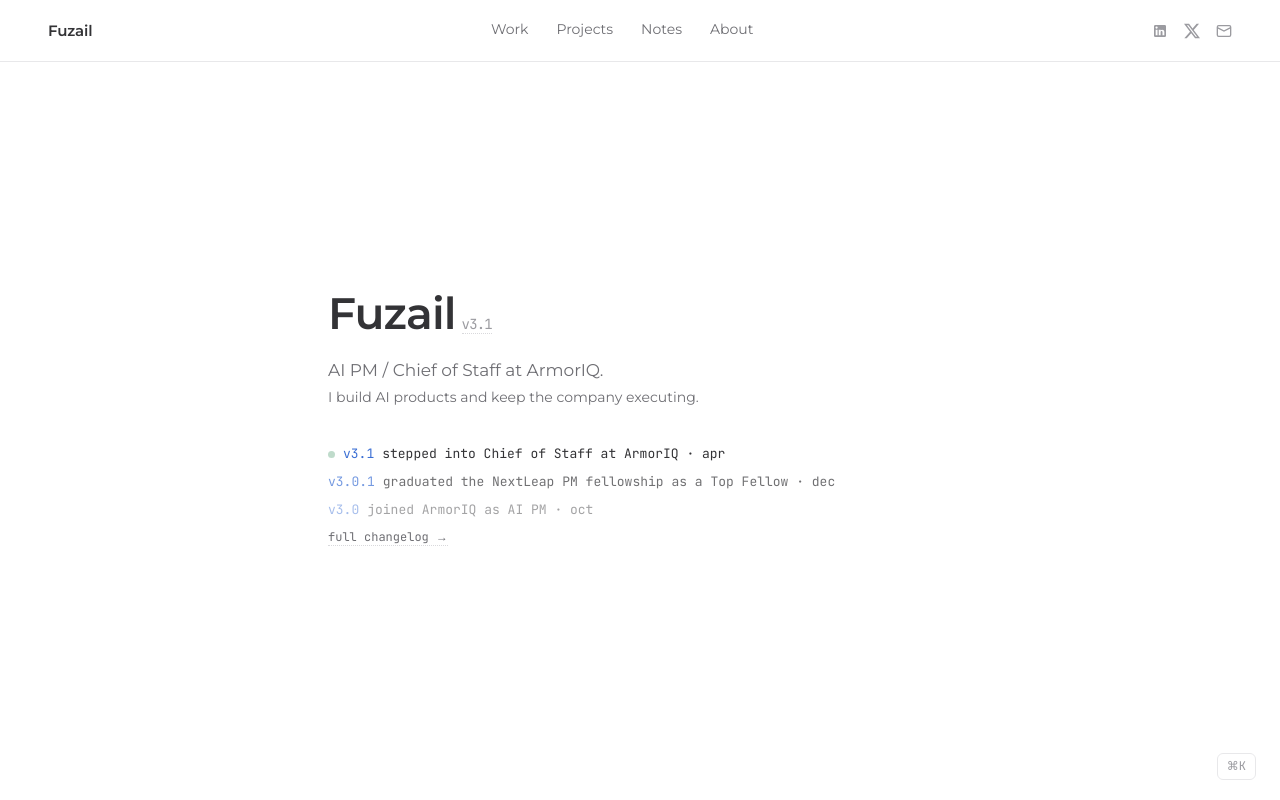
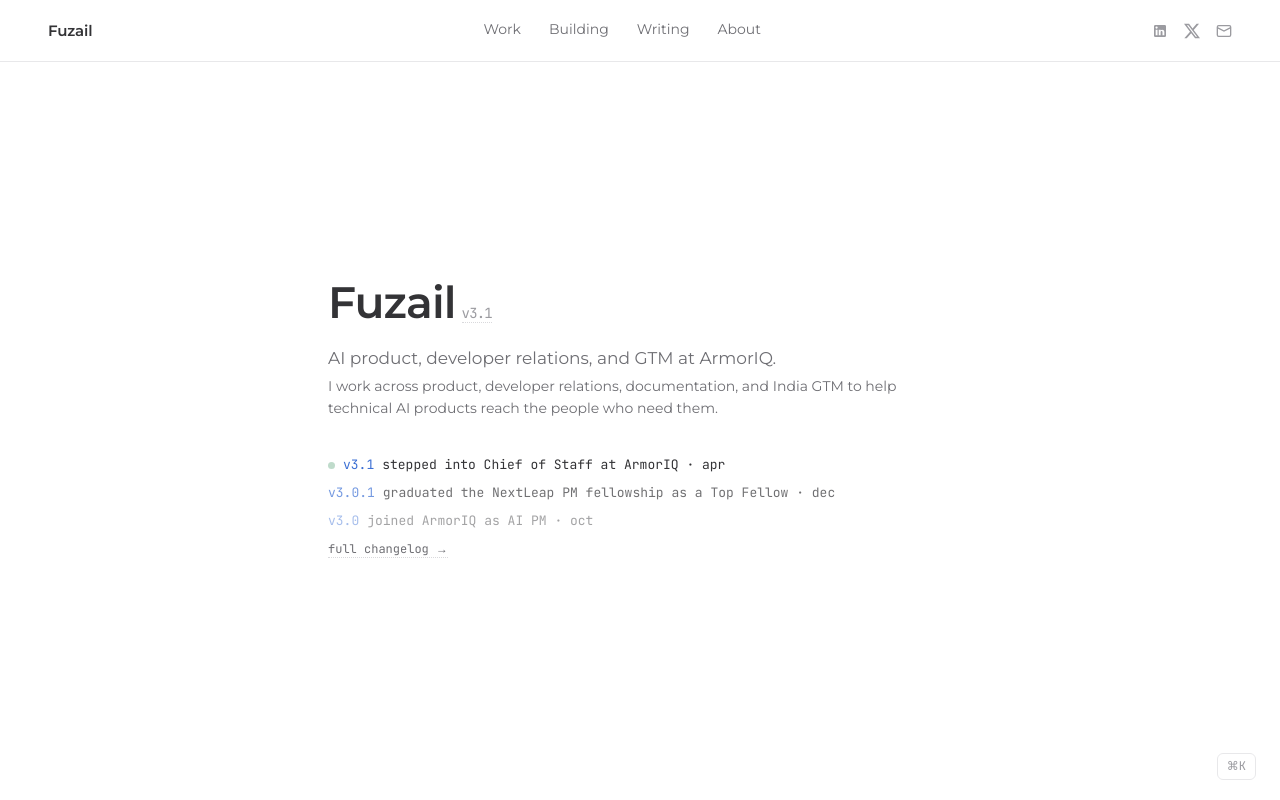
Before and after one commit to Fuzailkazi/portfolio, a Next.js app: page / in a window 1280 px wide. Built offline with nearby package versions, Linux system fonts and the light colour scheme.

Commit message:
Update portfolio work and building sections

```diff
--- a/app/projects/page.tsx
+++ b/app/projects/page.tsx
@@ -40,9 +40,11 @@
             item.type === "cooking" ? (
               <div
                 key={item.title}
-                className="flex items-center justify-center rounded border border-dashed border-border p-4 text-[13px] text-text-3 transition-all duration-200 hover:border-border-2 hover:bg-[#FCFCFC]"
+                className="flex flex-col justify-center rounded border border-dashed border-border p-4 transition-all duration-200 hover:border-border-2 hover:bg-[#FCFCFC]"
               >
-                {item.title}
+                <b className="text-[14px] font-semibold text-text">{item.title}</b>
+                <p className="mt-1 text-[13px] text-text-2">{item.description}</p>
+                <span className="mt-2 font-mono text-[10px] text-text-3">IN PROGRESS</span>
               </div>
             ) : (
               <div
--- a/app/work/[slug]/page.tsx
+++ b/app/work/[slug]/page.tsx
@@ -43,6 +43,7 @@
             <p className="text-[14px] text-text-2">{row.text}</p>
           </div>
         ))}
+        {workPage.slots.length > 0 && (
           <div className="mt-7 flex gap-3">
             {workPage.slots.map((slot) => (
               <div
@@ -53,6 +54,7 @@
               </div>
             ))}
           </div>
+        )}
       </div>
     </div>
   );
--- a/content/projects.ts
+++ b/content/projects.ts
@@ -2,8 +2,8 @@
 
 // Maps 1:1 to the projects view in portfolio-final-design.html.
 export const projectsPage: ProjectsPageContent = {
-  intro: "Things I built and actually use.",
-  badgeLabel: "live on this site",
+  intro: "A few things I am building, experimenting with, and learning from.",
+  badgeLabel: "built for this portfolio",
   visitLabel: "visit ↗",
   copyLabel: "⧉ copy",
   copiedLabel: "✓ copied",
@@ -11,39 +11,20 @@
 
 export const projects: Project[] = [
   {
-    title: "Fuzail AI",
-    description: "RAG bot trained on my work — press ⌘K, it's right there.",
-    type: "live",
+    title: "AI RedTeaming agent",
+    description: "A deployed agent security testing tool built as part of my work at ArmorIQ.",
+    type: "link",
+    url: "https://redagent-web.vercel.app/",
   },
   {
-    title: "Deployed project",
-    description: "Live URL + screenshot thumbnail. Real and clickable.",
+    title: "Causely Feature Impact Simulator",
+    description: "A personal product experiment for exploring how a feature idea could affect activation, retention, revenue, and NPS.",
     type: "link",
-    url: "https://example.com",
+    url: "https://causely-liard.vercel.app/",
   },
   {
-    title: "Exec summary generator",
-    description: "Raw meeting notes → 5-line brief execs actually read.",
-    type: "prompt",
-    prompt:
-      "Placeholder prompt — turn raw meeting notes into a 5-line brief executives actually read.",
-  },
-  {
-    title: "Decision doc template",
-    description: "Forces options + tradeoffs before any meeting happens.",
-    type: "prompt",
-    prompt: "Placeholder prompt — structure a decision doc with options and tradeoffs upfront.",
-  },
-  {
-    title: "Weekly status autopilot",
-    description: "Scattered updates → one stakeholder-ready note.",
-    type: "prompt",
-    prompt:
-      "Placeholder prompt — compile scattered team updates into one stakeholder-ready status note.",
-  },
-  {
-    title: "⚗ what's cooking — next build",
-    description: "",
+    title: "Flow Trace",
+    description: "A side project I am currently working on.",
     type: "cooking",
   },
 ];
--- a/content/site.ts
+++ b/content/site.ts
@@ -3,8 +3,9 @@
 export const site: SiteContent = {
   name: "Fuzail Kazi",
   logo: "Fuzail",
-  role: "AI PM / Chief of Staff at ArmorIQ.",
-  positioning: "I build AI products and keep the company executing.",
+  role: "AI product, developer relations, and GTM at ArmorIQ.",
+  positioning:
+    "I work across product, developer relations, documentation, and India GTM to help technical AI products reach the people who need them.",
   url: "https://example.com",
   social: {
     github: "https://github.com/Fuzailkazi",
@@ -15,8 +16,8 @@
   pages: {
     home: "Home",
     work: "Work",
-    projects: "Projects",
-    notes: "Notes",
+    projects: "Building",
+    notes: "Writing",
     about: "About",
     changelog: "Changelog",
     coffee: "Coffee",
@@ -33,15 +34,15 @@
     unavailable: "Not set up right now.",
   },
   notes: {
-    intro: "Occasional takes from my seat. No schedule promised.",
-    backLabel: "← Notes",
+    intro: "Writing on AI products, developer experience, product work, and building.",
+    backLabel: "← Writing",
   },
   commandK: {
     hint: "⌘K",
-    title: "✦ Fuzail AI",
+    title: "Fuzail AI",
     close: "✕",
     greeting:
-      "Hey — I'm the bot from Projects. Ask about his work, his tools, or how I'm built. I can also pass him a message.",
+      "Ask me about Fuzail's work, AI projects, or writing.",
     suggestions: ["Coolest project?", "How are you built?", "Pass him a message"],
     inputPlaceholder: "Ask anything...",
     errorMessage: "Hm, that didn't go through. Give it another shot?",
--- a/content/work.ts
+++ b/content/work.ts
@@ -1,168 +1,157 @@
 import type { WorkItem, WorkPageContent } from "@/lib/types";
 
-// Maps 1:1 to the `work` array + work/case views in portfolio-final-design.html.
 export const workPage: WorkPageContent = {
-  beforeLabel: "Before me",
-  afterLabel: "After me",
-  scope: "scope: product, the AI roadmap, GTM, and the operating cadence",
-  beforeTag: "BEFORE",
-  afterTag: "AFTER",
-  tapHint: "tap to flip",
-  callPrefix: "The call: ",
-  caseLinkLabel: "full case study →",
+  beforeLabel: "Before",
+  afterLabel: "What I did",
+  scope: "scope: AI product, developer experience, go-to-market, and product practice",
+  beforeTag: "CONTEXT",
+  afterTag: "MY WORK",
+  tapHint: "tap to explore",
+  callPrefix: "The approach: ",
+  caseLinkLabel: "open case study →",
   backLabel: "← Work",
   caseTitleSuffix: " · case study",
   rowLabels: {
-    mess: "THE MESS",
-    call: "THE CALL",
-    system: "THE SYSTEM",
-    result: "RESULT",
+    mess: "CONTEXT",
+    call: "DECISION",
+    system: "APPROACH",
+    result: "OUTCOME",
   },
-  slots: ["Full deck", "Sanitized artifact"],
+  slots: [],
 };
 
-// CEO-safe: ArmorIQ (current) cards are qualitative — no confidential traction
-// figures. AccelChain & DApp World (past roles) keep their real numbers.
 export const work: WorkItem[] = [
-  // ═══════════════ ArmorIQ — the flagship ═══════════════
   {
-    slug: "ai-runtime-security",
-    title: "0 → 1: AI runtime security",
+    slug: "armoriq-product",
+    title: "AI product at ArmorIQ",
     icon: "shield",
-    before:
-      "LLM agents were shipping to production with no runtime security, and the category to fix it didn't exist yet.",
-    after:
-      "Led 0 to 1 of an AI runtime security platform for LLM agents: blank page to enterprise design partners and early revenue.",
-    call: "Defined product strategy for a category that didn't exist, then aligned every team behind one wedge.",
-    scope: "defined product strategy + led 0→1 at ArmorIQ",
-    hasCase: true,
-    full: false,
-    caseStudy: {
-      scope: "scope: product strategy + 0→1 for an AI runtime security platform",
-      mess: "LLM agents were going into production with nothing watching them at runtime. The category was so new there was no playbook. No clear buyer, no reference architecture, just a real and growing risk.",
-      call: "Ran structured discovery interviews with AI engineering and security stakeholders, synthesized the signal into one sharp wedge, and committed. Pivoted the product three times to get there.",
-      system:
-        "discovery interviews → synthesis → design-partner program → build-measure loops → GTM",
-      result:
-        "Took the platform from a blank page to live: onboarded enterprise design partners, reached early revenue, grew SDK adoption to 15,000+ developers, and shipped safety systems that meaningfully cut unsafe agent executions.",
-    },
-  },
-
-  // ═══════════════ ArmorIQ — Chief of Staff (leadership, surfaced early) ═══════════════
-  {
-    slug: "operating-cadence",
-    title: "The operating cadence",
-    icon: "map",
-    before:
-      "Strategy lived in founders' heads and scattered threads; teams optimized locally and priorities drifted by mid-quarter.",
-    after:
-      "Installed one operating rhythm: clear priorities, a weekly cadence, and decisions written down where the whole company could see them.",
-    call: "Made every initiative name an owner and a kill condition up front.",
-    scope: "built the operating cadence at ArmorIQ",
+    before: "Technical products need a clear user problem, a focused direction, and feedback from the people evaluating them.",
+    after: "I work across AI product development at ArmorIQ, connecting product decisions with market feedback and the needs of technical users.",
+    call: "Keep the product grounded in real developer and customer problems.",
+    scope: "AI product work at ArmorIQ",
+    category: "ArmorIQ · Product",
     hasCase: false,
     full: false,
   },
   {
-    slug: "founder-leverage",
-    title: "Founder force-multiplier",
-    icon: "anchor",
-    before:
-      "Everything routed through the founders. Context trapped in their heads, decisions queued behind them.",
-    after:
-      "Became the connective tissue: turned intent into execution so the founders stayed on the few decisions only they could make.",
-    call: "Took the hundred small calls so they could make the five big ones.",
-    scope: "ran chief-of-staff support for the founders at ArmorIQ",
-    hasCase: false,
-    full: false,
-  },
-
-  // ═══════════════ ArmorIQ — more AI product depth ═══════════════
-  {
-    slug: "agent-safety",
-    title: "Agent safety systems",
-    icon: "gauge",
-    before: "Agents could take unsafe actions in production with nothing standing in the way.",
-    after:
-      "Built safety systems that meaningfully reduced unsafe agent executions, with SDK adoption scaling to 15,000+ developers.",
-    call: "Designed for the worst action an agent could take, not the happy-path demo.",
-    scope: "owned agent safety + SDK at ArmorIQ",
+    slug: "armor-tools",
+    title: "Armor Tools: product to adoption",
+    icon: "users",
+    before: "A product is not ready for adoption just because it works. Developers need to understand its value and find a clear path to use it.",
+    after: "For Armor Tools, I work across product building, developer relations, documentation, content, market feedback, and India go-to-market.",
+    call: "Treat documentation, education, and developer feedback as part of the product experience.",
+    scope: "Armor Tools is a product within ArmorIQ",
+    category: "ArmorIQ · Developer experience and GTM",
     hasCase: false,
     full: false,
   },
   {
-    slug: "discovery-pivots",
-    title: "Discovery → 3 pivots",
-    icon: "compass",
-    before: "The roadmap was a guess. No real signal from the people who'd actually buy.",
-    after:
-      "Ran structured discovery with AI engineering and security leaders to shape the roadmap, and drove three major product pivots when the signal demanded it.",
-    call: "Let the market kill my assumptions early. Pivoted three times before betting big.",
-    scope: "owned product discovery + roadmap at ArmorIQ",
+    slug: "accelchain-product",
+    title: "Product management at AccelChain",
+    icon: "rocket",
+    before: "A developer platform serving 5,000+ daily users needed a dedicated owner for product direction and developer experience.",
+    after: "As sole PM, I owned discovery, prioritization, onboarding improvements, documentation, analytics, and launches across AI and Web3.",
+    call: "Use developer feedback and product data together to decide what to improve next.",
+    scope: "Product Manager · AccelChain · 2024–2025",
+    category: "Professional experience",
+    hasCase: true,
+    full: false,
+    caseStudy: {
+      scope: "Sole product manager for a developer platform across AI and Web3",
+      mess: "Developers encountered friction during integration and deployment, while the team needed a clearer view of onboarding and activation.",
+      call: "Combined developer conversations and usage data to find where the journey was breaking down, then prioritized product, SDK, and documentation improvements.",
+      system: "Developer feedback → funnel diagnosis → product and documentation changes → KPI tracking",
+      result: "Integration failures decreased by 30%, time to first deployment decreased by 35%, and the AccelChain Marketplace increased project visibility by 40% and became the top sign-up driver within two months.",
+    },
+  },
+  {
+    slug: "dapp-world-devrel",
+    title: "Developer relations at DApp World",
+    icon: "users",
+    before: "A developer community was generating useful feedback that needed to reach the product team.",
+    after: "I worked with a community of 1,200+ developers, ran workshops and hackathons, and carried recurring feedback into product conversations.",
+    call: "Turn developer questions and community activity into useful product insights.",
+    scope: "Developer Relations Intern · DApp World · 2023",
+    category: "Professional experience",
     hasCase: false,
     full: false,
   },
   {
-    slug: "gtm-motion",
-    title: "Early GTM & sales motion",
-    icon: "target",
-    before: "Strong tech, no motion. Design partners weren't converting into revenue.",
-    after:
-      "Owned early GTM and the sales motion: turned design partners into the first paying customers and defined pricing, packaging, and positioning.",
-    call: "Sold it myself before handing anyone a playbook.",
-    scope: "owned early GTM + pricing at ArmorIQ",
+    slug: "n8n-activation",
+    title: "Reducing friction to a first n8n workflow",
+    icon: "compass",
+    before: "New users can explore workflow templates yet still struggle to reach their first live deployment.",
+    after: "For a NextLeap PM Fellowship case study, I researched the activation gap and proposed a guided learning path with an in-canvas assistant.",
+    call: "Focus the experience on helping a new user achieve a safe first success, not just browse templates.",
+    scope: "NextLeap Product Manager Fellowship · product case study",
+    category: "Product case study",
+    externalUrl: "https://assets.nextleap.app/submissions/NLn8n-0c10e538-7621-4a57-a830-14802f8aaff3.pdf",
     hasCase: false,
     full: false,
   },
-
-  // ═══════════════ AccelChain — Product Manager (2024–25) ═══════════════
   {
-    slug: "zero-to-one",
-    title: "Sole PM, 0 → scale",
-    icon: "rocket",
-    before: "A developer infra platform with 5,000+ daily developers, and no dedicated PM.",
-    after:
-      "Owned the full product lifecycle as sole PM for a platform serving 5,000+ daily active developers across AI and Web3.",
-    call: "Owned discovery to launch to iteration with no one to hand off to, and built the data to prove it worked.",
-    scope: "sole PM, end-to-end, at AccelChain",
-    hasCase: true,
-    full: false,
-    caseStudy: {
-      scope: "scope: sole product owner for a developer infrastructure platform (AI + Web3)",
-      mess: "5,000+ daily active developers, one platform, and no dedicated product owner. Onboarding leaked users, the roadmap was reactive, and nobody had a clear read on activation.",
-      call: "Owned the entire lifecycle. Diagnosed onboarding friction through 30+ user interviews and usage telemetry, then shipped targeted SDK and documentation fixes and redesigned onboarding around funnel drop-off data.",
-      system:
-        "user interviews + telemetry → funnel analysis → SDK/docs/onboarding fixes → KPI dashboards → iterate",
-      result:
-        "Integration failures down 30%, time-to-first-deploy down 35%. Launched the AccelChain Marketplace (+40% project visibility and the top sign-up driver within 2 months) and built KPI dashboards powering a scalability initiative that supported 2x platform growth.",
-    },
-  },
-
-  // ═══════════════ DApp World — DevRel (2023) ═══════════════
-  {
-    slug: "dev-voice",
-    title: "Voice of the developer",
-    icon: "users",
-    before: "1,200+ developers generating signal, and no system to turn it into action.",
-    after:
-      "Represented 1,200+ developers; turned 10+ workshops and hackathons into prioritized insights for founders. Support tickets down 20%, user growth 15% MoM.",
-    call: "Turned community noise into a ranked fix list engineering could act on.",
-    scope: "DevRel at DApp World",
+    slug: "chatgpt-voice",
+    title: "ChatGPT mobile voice input",
+    icon: "compass",
+    before: "Voice input offers a different way to interact on mobile, and the case study asks how more people might use it.",
+    after: "A NextLeap PM Fellowship case study exploring ways to increase voice-input usage in the ChatGPT mobile app.",
+    call: "Make the value and ease of voice input clear at the moments it can help most.",
+    scope: "NextLeap Product Manager Fellowship · product case study",
+    category: "Product case study",
+    externalUrl: "https://nextleap.app/portfolio/fuzail-kazi",
     hasCase: false,
     full: false,
   },
-
-  // ═══════════════ Leadership — full-width finale ═══════════════
   {
-    slug: "built-the-team",
-    title: "Built & ran the team",
-    icon: "people",
-    before:
-      "An early-stage company with roles to fill, teams to coordinate, and company goals with no one driving them home.",
-    after:
-      "Hired the engineering, design, marketing, and DevRel team, then led them: turned company goals into owned work and made sure each one shipped.",
-    call: "Hired for ownership, set the goal, cleared the blockers, and held the line on the outcome.",
-    scope: "hired and led the cross-functional team at ArmorIQ",
+    slug: "gemini-ux-audit",
+    title: "Gemini UX audit",
+    icon: "compass",
+    before: "AI products should be evaluated as user experiences, not only as model capabilities.",
+    after: "A NextLeap PM Fellowship UX audit using Laws of UX to examine the Gemini experience.",
+    call: "Use recognizable UX principles to make qualitative product feedback more structured.",
+    scope: "NextLeap Product Manager Fellowship · UX audit",
+    category: "Product case study",
+    externalUrl: "https://nextleap.app/portfolio/fuzail-kazi",
     hasCase: false,
-    full: true,
+    full: false,
+  },
+  {
+    slug: "gumloop-onboarding",
+    title: "Gumloop onboarding teardown",
+    icon: "compass",
+    before: "Automation products can feel powerful before a new user knows where to begin.",
+    after: "A NextLeap PM Fellowship teardown of Gumloop onboarding, focused on helping users reach value sooner.",
+    call: "Trace the journey to first value and identify where guidance could reduce uncertainty.",
+    scope: "NextLeap Product Manager Fellowship · product teardown",
+    category: "Product case study",
+    externalUrl: "https://nextleap.app/portfolio/fuzail-kazi",
+    hasCase: false,
+    full: false,
+  },
+  {
+    slug: "bumble-assistant",
+    title: "Bumble date-planning assistant",
+    icon: "compass",
+    before: "A promising conversation does not always turn into a concrete plan.",
+    after: "A NextLeap PM Fellowship wireframe exploring an AI-assisted date-planning experience.",
+    call: "Use AI to help move from conversation to a useful suggestion while keeping people in control.",
+    scope: "NextLeap Product Manager Fellowship · wireframe",
+    category: "Product case study",
+    externalUrl: "https://nextleap.app/portfolio/fuzail-kazi",
+    hasCase: false,
+    full: false,
+  },
+  {
+    slug: "fancode-community",
+    title: "FanCode live match community",
+    icon: "users",
+    before: "Live match viewing creates a moment to participate, not only follow a score.",
+    after: "A NextLeap PM Fellowship product exercise exploring community engagement around live FanCode matches.",
+    call: "Connect the live event with lightweight ways for fans to take part together.",
+    scope: "NextLeap Product Manager Fellowship · product exercise",
+    category: "Product case study",
+    externalUrl: "https://nextleap.app/portfolio/fuzail-kazi",
+    hasCase: false,
+    full: false,
   },
 ];
--- a/lib/types.ts
+++ b/lib/types.ts
@@ -86,6 +86,10 @@
   hasCase: boolean;
   /** Card spans both grid columns. */
   full: boolean;
+  /** Optional external case-study URL for fellowship or portfolio artifacts. */
+  externalUrl?: string;
+  /** Short context displayed with the work item. */
+  category?: string;
   caseStudy?: CaseStudy;
 }
 
```
Also changed, not shown: components/ui/WorkCards.tsx (+13 -4 lines). Lines whose indentation alone changed are shown as unchanged.
